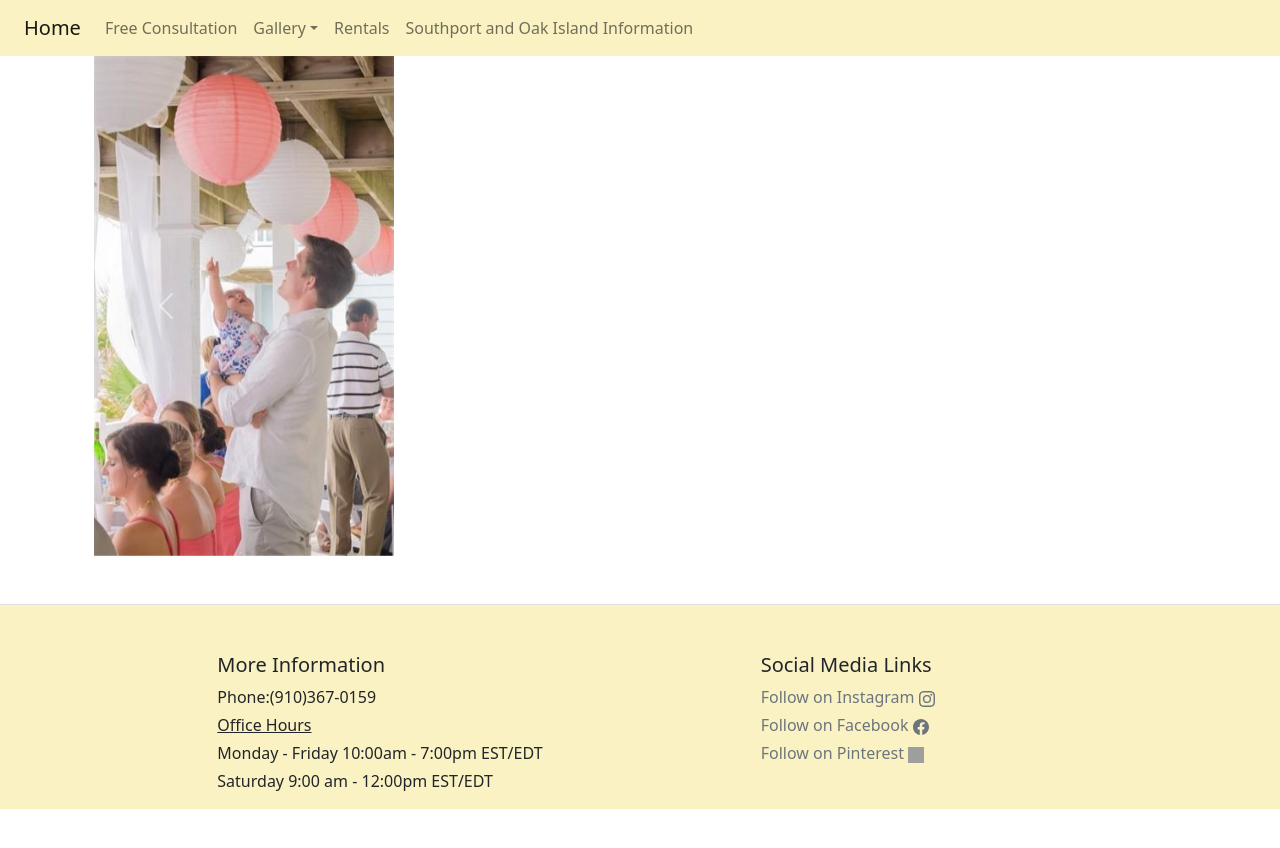
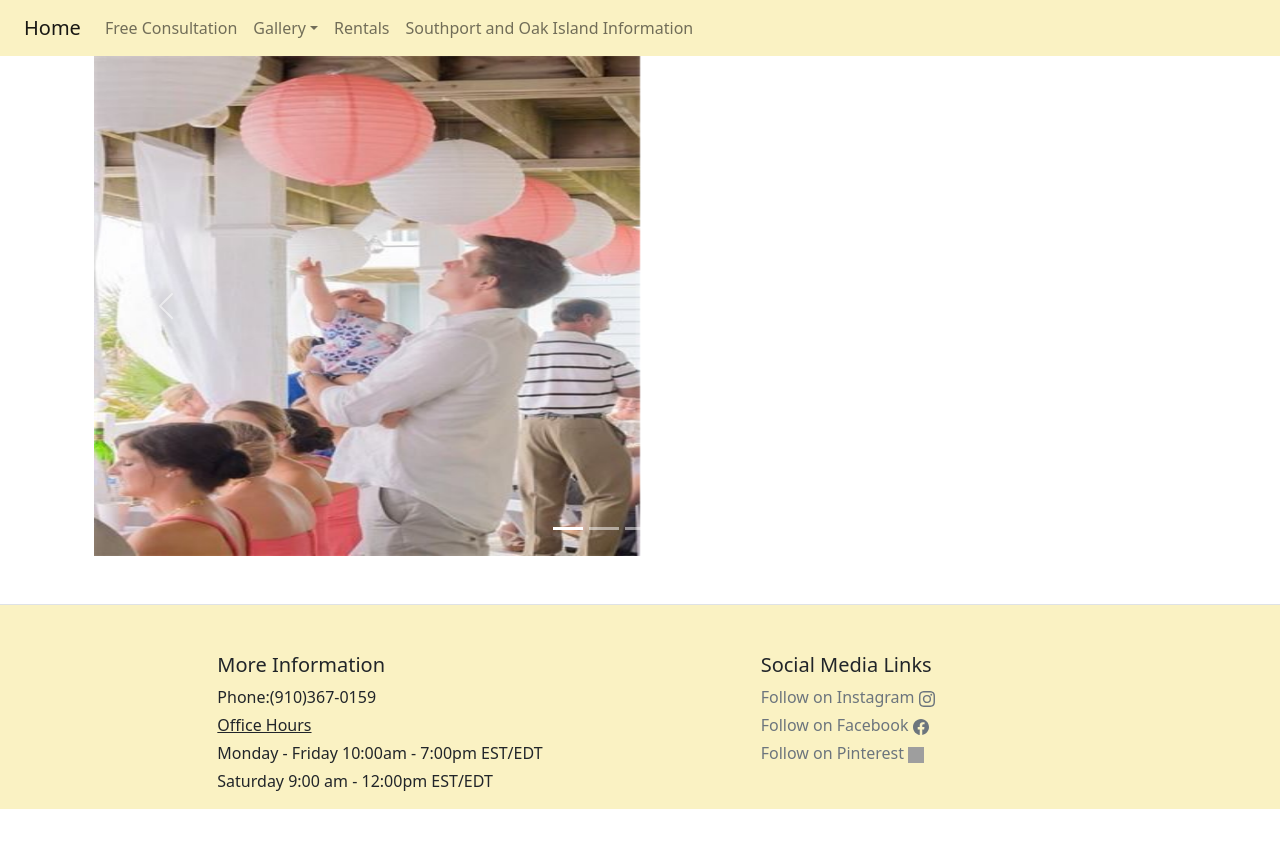
Before and after one commit to weddingsbytheseanc/weddingsbytheseanc.github.io, a Jekyll site: the page built from receptions.html, in a window 1280 px wide. Shown: the top 848 px of the page. Built offline with Jekyll 4.4.1, drawn with Linux system fonts in a browser that asks for light colours; nearby versions of some CDN libraries; library files that are not in the unit come from our copies; grey boxes are pictures that could not be loaded.

Commit message:
Update receptions.html

```diff
--- a/receptions.html
+++ b/receptions.html
@@ -12,7 +12,7 @@
   </div>
   <div class="carousel-inner">
     <div class="carousel-item active">
-      <img src="assets\pictures\REC1.jpg" class="d-block" width ="300" height="500" alt="...">
+      <img src="assets\pictures\REC1.jpg" class="d-block w-50" width ="300" height="500" alt="...">
     </div>
     <div class="carousel-item">
       <img src="assets\pictures\REC2.jpg" class="d-block w-100" width ="400" height="500" alt="...">
```
